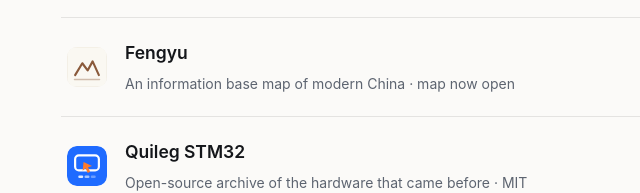
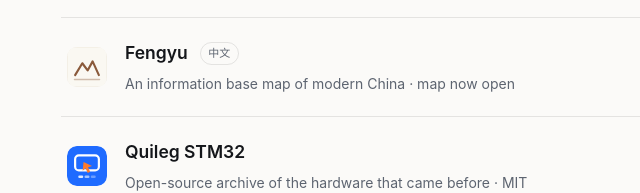
Before and after one commit to airdiode/airdiode.github.io, a plain HTML site: page en/index.html in a window 1280 px wide. Shown: the part 464-657 px from the top of the page, 73-713 px from the left. Drawn offline with Linux system fonts and the light colour scheme.

Commit message:
home(en): 风雨如磐加「中文」标签，说明只有中文版

```diff
--- a/en/index.html
+++ b/en/index.html
@@ -72,7 +72,7 @@
           <a href="https://airdiode.github.io/Fengyu/">
             <img src="../assets/fengyu-mark.svg" alt="" width="40" height="40">
             <span class="pl-text">
-              <span class="pl-name">Fengyu</span>
+              <span class="pl-name">Fengyu <span class="pl-tag" lang="zh-CN" title="Chinese only">中文</span></span>
               <span class="pl-desc">An information base map of modern China · map now open</span>
             </span>
             <span class="pl-go" aria-hidden="true">→</span>
--- a/styles.css
+++ b/styles.css
@@ -553,6 +553,12 @@ code {
 .pl-text { display: flex; flex-direction: column; gap: 3px; min-width: 0; }
 .pl-name { font-size: 17.5px; font-weight: 600; color: var(--ink); }
 .pl-desc { font-size: 14px; color: var(--muted); }
+.pl-tag {
+  display: inline-block; margin-left: 8px; padding: 1px 7px;
+  font-size: 11px; font-weight: 500; letter-spacing: 0.2px;
+  color: var(--muted); border: 1px solid var(--line); border-radius: 999px;
+  vertical-align: 2px;
+}
 .pl-go { margin-left: auto; color: var(--muted); transition: transform 0.15s ease, color 0.15s ease; }
 .product-list a:hover .pl-go { color: var(--ink); transform: translateX(3px); }
 
```
